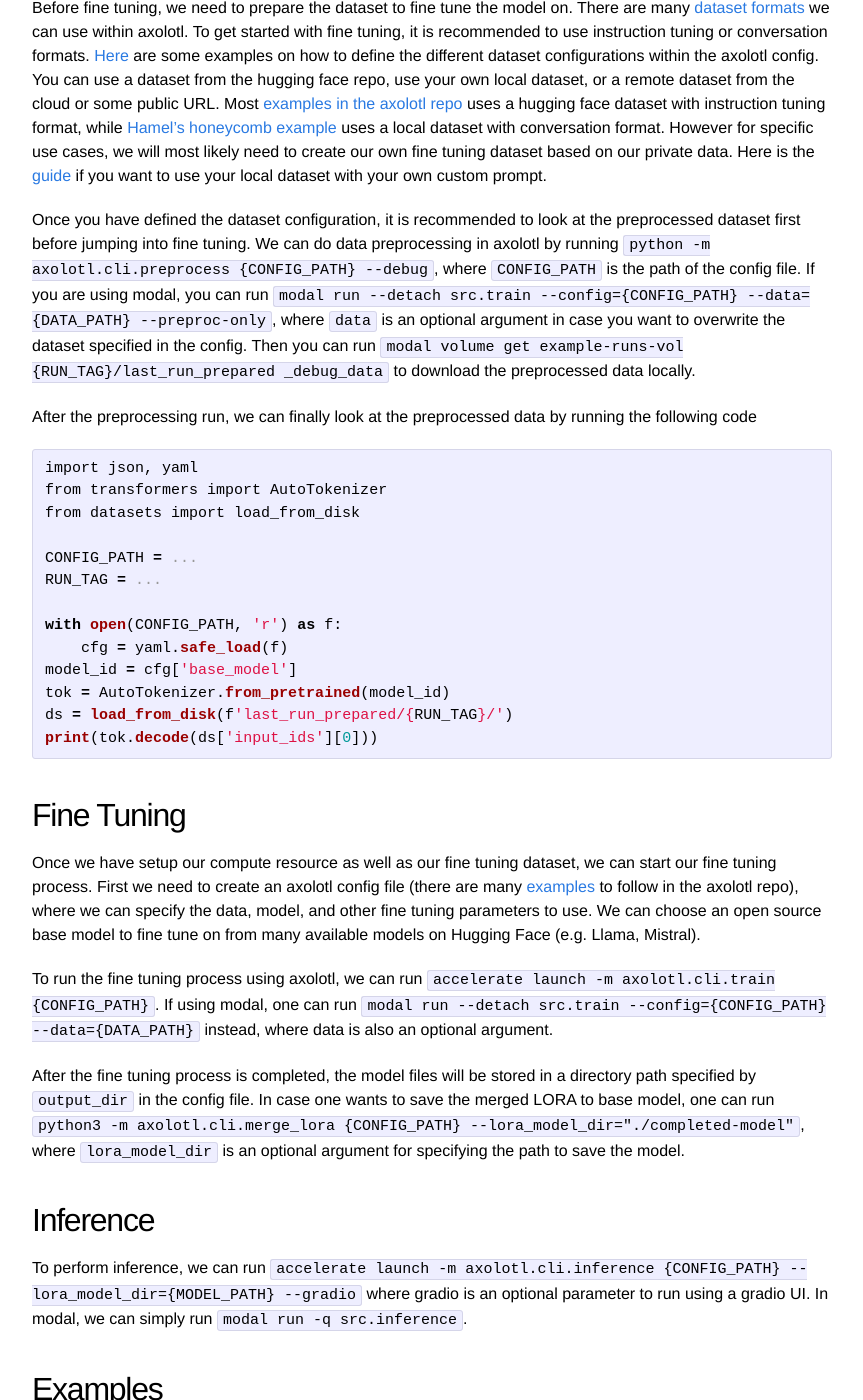
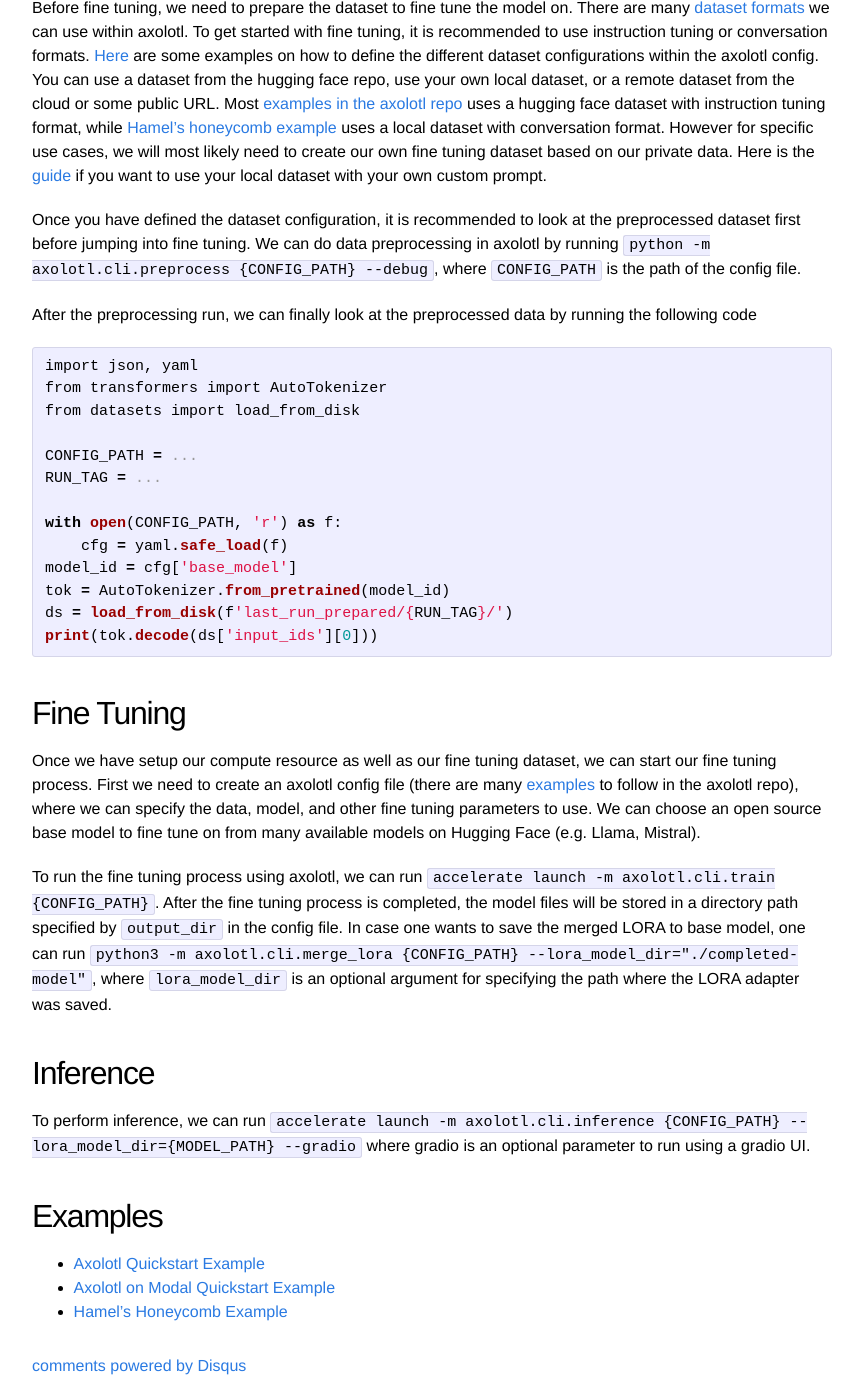
Before and after one commit to jasonmsetiadi/jasonmsetiadi.github.io, a Jekyll site: the page built from _posts/2024-05-25-axolotl.markdown, in a window 1280 px wide and 1400 px high, scrolled down 688 px. Shown: the whole window, without its empty margins (208-1071 px from the left). Built offline with Jekyll 4.4.1, drawn with Linux system fonts in a browser that asks for light colours; comment, search, counter and statistics services are not loaded.

Commit message:
update modal

````diff
--- a/_posts/2024-05-25-axolotl.markdown
+++ b/_posts/2024-05-25-axolotl.markdown
@@ -19,7 +19,9 @@
 ## Data Preparation
 Before fine tuning, we need to prepare the dataset to fine tune the model on. There are many [dataset formats](https://openaccess-ai-collective.github.io/axolotl/docs/dataset-formats/) we can use within axolotl. To get started with fine tuning, it is recommended to use instruction tuning or conversation formats. [Here](https://github.com/OpenAccess-AI-Collective/axolotl/tree/main?tab=readme-ov-file#dataset) are some examples on how to define the different dataset configurations within the axolotl config. You can use a dataset from the hugging face repo, use your own local dataset, or a remote dataset from the cloud or some public URL. Most [examples in the axolotl repo](https://github.com/OpenAccess-AI-Collective/axolotl/blob/main/examples/mistral/lora.yml) uses a hugging face dataset with instruction tuning format, while [Hamel's honeycomb example](https://github.com/parlance-labs/ftcourse/blob/master/hc.yml) uses a local dataset with conversation format. However for specific use cases, we will most likely need to create our own fine tuning dataset based on our private data. Here is the [guide](https://openaccess-ai-collective.github.io/axolotl/docs/config.html) if you want to use your local dataset with your own custom prompt.
 
-Once you have defined the dataset configuration, it is recommended to look at the preprocessed dataset first before jumping into fine tuning. We can do data preprocessing in axolotl by running `python -m axolotl.cli.preprocess {CONFIG_PATH} --debug`, where `CONFIG_PATH` is the path of the config file. If you are using modal, you can run `modal run --detach src.train --config={CONFIG_PATH} --data={DATA_PATH} --preproc-only`, where `data` is an optional argument in case you want to overwrite the dataset specified in the config. Then you can run `modal volume get example-runs-vol {RUN_TAG}/last_run_prepared  _debug_data` to download the preprocessed data locally.
+Once you have defined the dataset configuration, it is recommended to look at the preprocessed dataset first before jumping into fine tuning. We can do data preprocessing in axolotl by running `python -m axolotl.cli.preprocess {CONFIG_PATH} --debug`, where `CONFIG_PATH` is the path of the config file.
+
+<!-- If you are using modal, you can run `modal run --detach src.train --config={CONFIG_PATH} --data={DATA_PATH} --preproc-only`, where `data` is an optional argument in case you want to overwrite the dataset specified in the config. Then you can run `modal volume get example-runs-vol {RUN_TAG}/last_run_prepared  _debug_data` to download the preprocessed data locally. -->
 
 After the preprocessing run, we can finally look at the preprocessed data by running the following code
 ```python
@@ -43,12 +45,13 @@
 
 Once we have setup our compute resource as well as our fine tuning dataset, we can start our fine tuning process. First we need to create an axolotl config file (there are many [examples](https://github.com/OpenAccess-AI-Collective/axolotl/tree/main/examples) to follow in the axolotl repo), where we can specify the data, model, and other fine tuning parameters to use. We can choose an open source base model to fine tune on from many available models on Hugging Face (e.g. Llama, Mistral).
 
-To run the fine tuning process using axolotl, we can run `accelerate launch -m axolotl.cli.train {CONFIG_PATH}`. If using modal, one can run `modal run --detach src.train --config={CONFIG_PATH} --data={DATA_PATH}` instead, where data is also an optional argument.
+<!-- If using modal, one can run `modal run --detach src.train --config={CONFIG_PATH} --data={DATA_PATH}` instead, where data is also an optional argument. -->
 
-After the fine tuning process is completed, the model files will be stored in a directory path specified by `output_dir` in the config file. In case one wants to save the merged LORA to base model, one can run `python3 -m axolotl.cli.merge_lora {CONFIG_PATH} --lora_model_dir="./completed-model"`, where `lora_model_dir` is an optional argument for specifying the path to save the model.
+To run the fine tuning process using axolotl, we can run `accelerate launch -m axolotl.cli.train {CONFIG_PATH}`. After the fine tuning process is completed, the model files will be stored in a directory path specified by `output_dir` in the config file. In case one wants to save the merged LORA to base model, one can run `python3 -m axolotl.cli.merge_lora {CONFIG_PATH} --lora_model_dir="./completed-model"`, where `lora_model_dir` is an optional argument for specifying the path where the LORA adapter was saved.
 
 ## Inference
-To perform inference, we can run `accelerate launch -m axolotl.cli.inference {CONFIG_PATH} --lora_model_dir={MODEL_PATH} --gradio` where gradio is an optional parameter to run using a gradio UI. In modal, we can simply run `modal run -q src.inference`.
+To perform inference, we can run `accelerate launch -m axolotl.cli.inference {CONFIG_PATH} --lora_model_dir={MODEL_PATH} --gradio` where gradio is an optional parameter to run using a gradio UI.
+<!-- In modal, we can simply run `modal run -q src.inference`. -->
 
 ## Examples
 - [Axolotl Quickstart Example](https://github.com/OpenAccess-AI-Collective/axolotl?tab=readme-ov-file#quickstart-)
````
